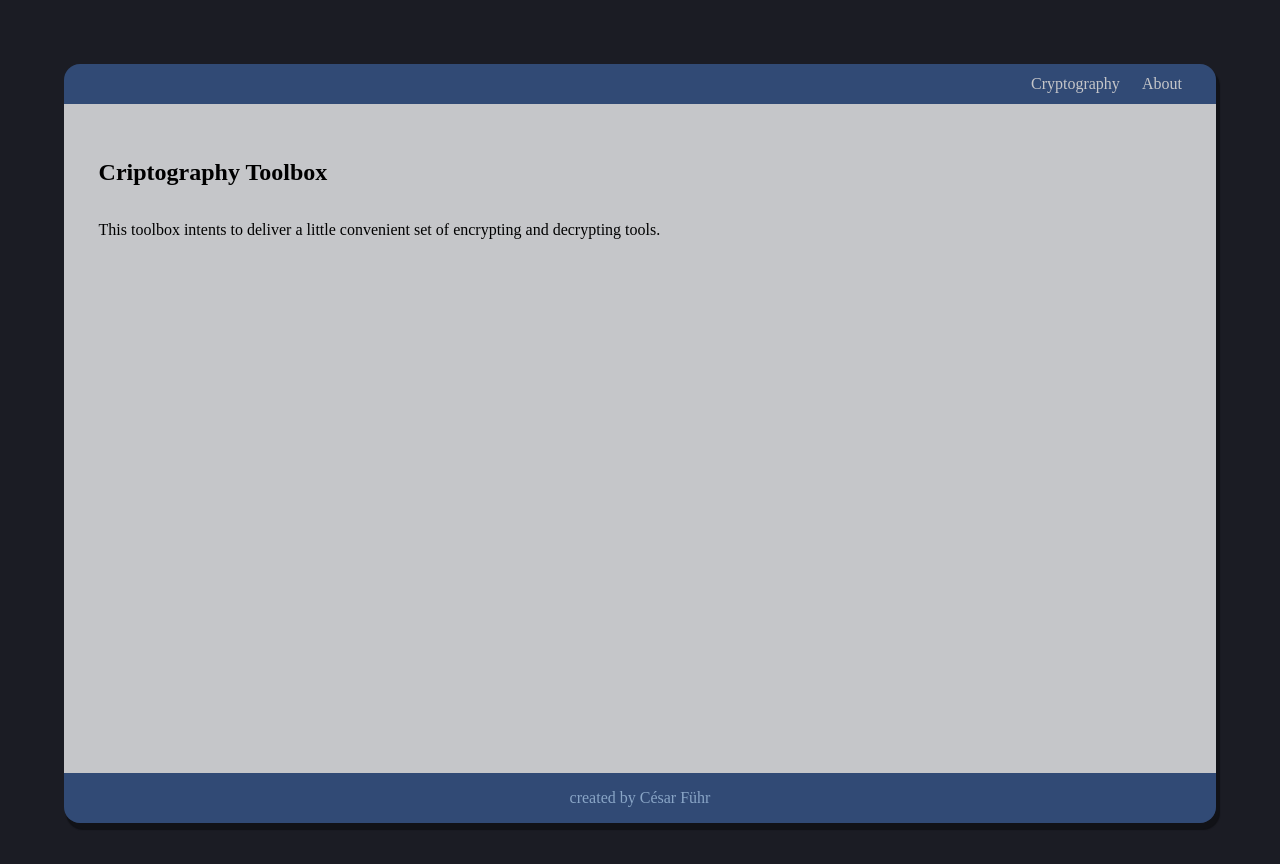
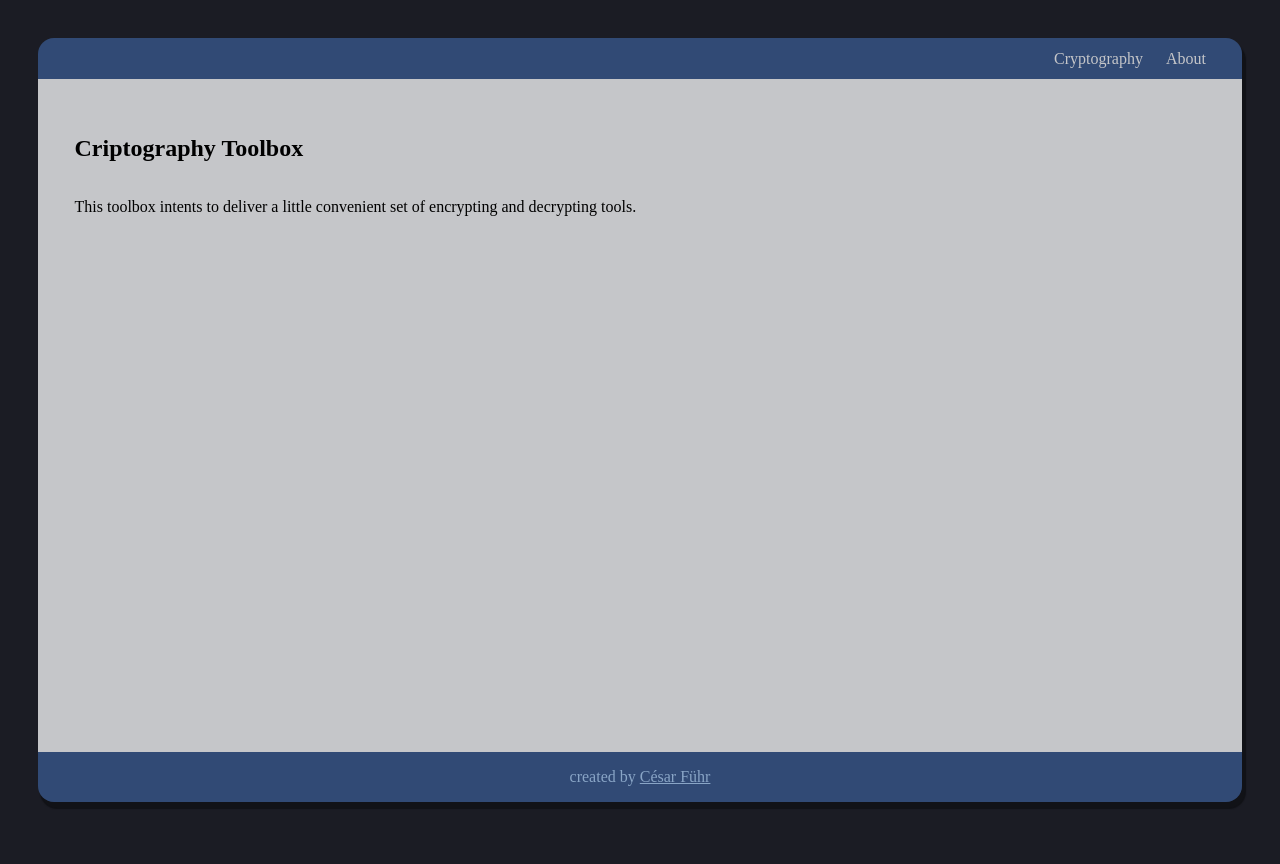
Before and after one commit to cesarFuhr/cesarfuhr.tech-webapp, a React (Create React App) app: page / in a window 1280 px wide. After the commit the page ends 838 px from the top, so only its background shows below. Built offline with nearby package versions, Linux system fonts and the light colour scheme.

Commit message:
adding change page functionality

```diff
--- a/src/App.tsx
+++ b/src/App.tsx
@@ -16,12 +16,18 @@ class App extends Component {
     currentPage: "crypto",
   };
 
+  changePage = (id: string) => {
+    return () => {
+      this.setState({ currentPage: id });
+    };
+  };
+
   selectPage = () => pages.get(this.state.currentPage);
 
   render() {
     return (
       <Container>
-        <Menu entries={this.state.menuOptions} />
+        <Menu entries={this.state.menuOptions} click={this.changePage} />
         <Main>{this.selectPage()}</Main>
         <Footer creatorName="César Führ" />
       </Container>
--- a/src/components/Footer/Footer.tsx
+++ b/src/components/Footer/Footer.tsx
@@ -7,7 +7,16 @@ interface FooterProps {
 const Footer = (props: FooterProps) => {
   return (
     <Container>
-      <p style={{ textAlign: "center" }}>created by {props.creatorName}</p>
+      <p style={{ textAlign: "center" }}>
+        created by{" "}
+        <a
+          style={{ color: "#89A5C6" }}
+          href="https://www.linkedin.com/in/c%C3%A9sar-car%C3%A1-36102a178/"
+          target="blank"
+        >
+          {props.creatorName}
+        </a>
+      </p>
     </Container>
   );
 };
--- a/src/components/MenuButton/MenuButton.tsx
+++ b/src/components/MenuButton/MenuButton.tsx
@@ -2,10 +2,11 @@ import { Button } from "./styles";
 
 interface MenuButtonProps {
   text: string;
+  click: () => void;
 }
 
 const MenuButton = (props: MenuButtonProps) => {
-  return <Button>{props.text}</Button>;
+  return <Button onClick={props.click}>{props.text}</Button>;
 };
 
 export default MenuButton;
--- a/src/components/MenuButton/styles.ts
+++ b/src/components/MenuButton/styles.ts
@@ -6,4 +6,10 @@ export const Button = styled.div`
   text-align: center;
   color: #C5C6C9;
   padding: 1%;
+  cursor: pointer;
+  transition: 0.3s;
+
+  &:hover {
+    color: #89A5C6;
+  }
 `
--- a/src/containers/Menu/Menu.tsx
+++ b/src/containers/Menu/Menu.tsx
@@ -8,13 +8,14 @@ interface entry {
 
 interface MenuProps {
   entries: entry[];
+  click: (id: string) => () => void;
 }
 
 const Menu = (props: MenuProps) => {
   return (
     <Container>
       {props.entries.map((e) => (
-        <MenuButton text={e.name} />
+        <MenuButton key={e.id} text={e.name} click={props.click(e.id)} />
       ))}
     </Container>
   );
--- a/src/styles.ts
+++ b/src/styles.ts
@@ -7,6 +7,6 @@ export const Container = styled.div`
   align-content: stretch;
   align-items: stretch;
   border-radius: 16px;
-  margin: 5%;
+  margin: 3%;
   box-shadow: 3px 6px 1px 1px #111217;
 `
```
